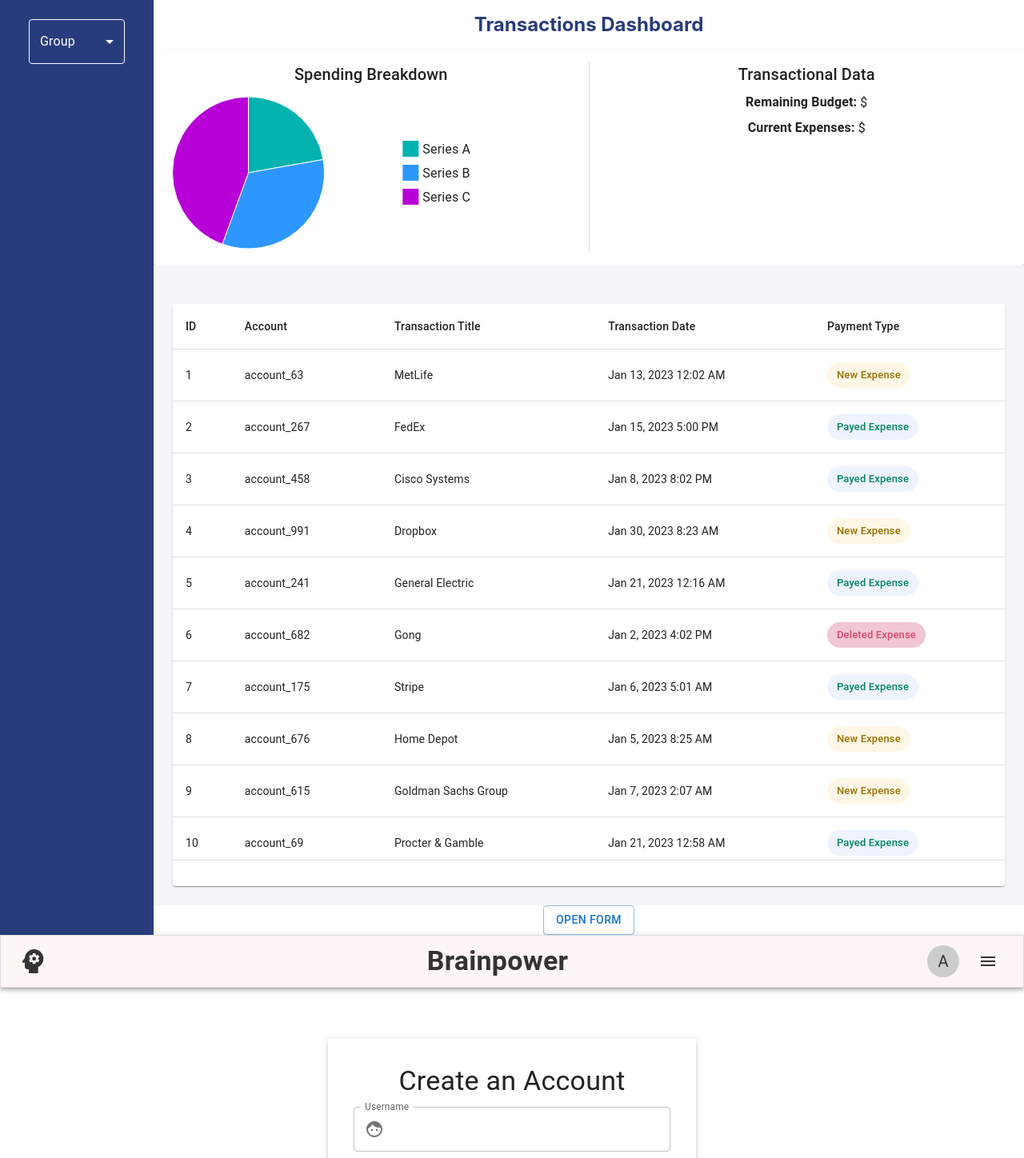
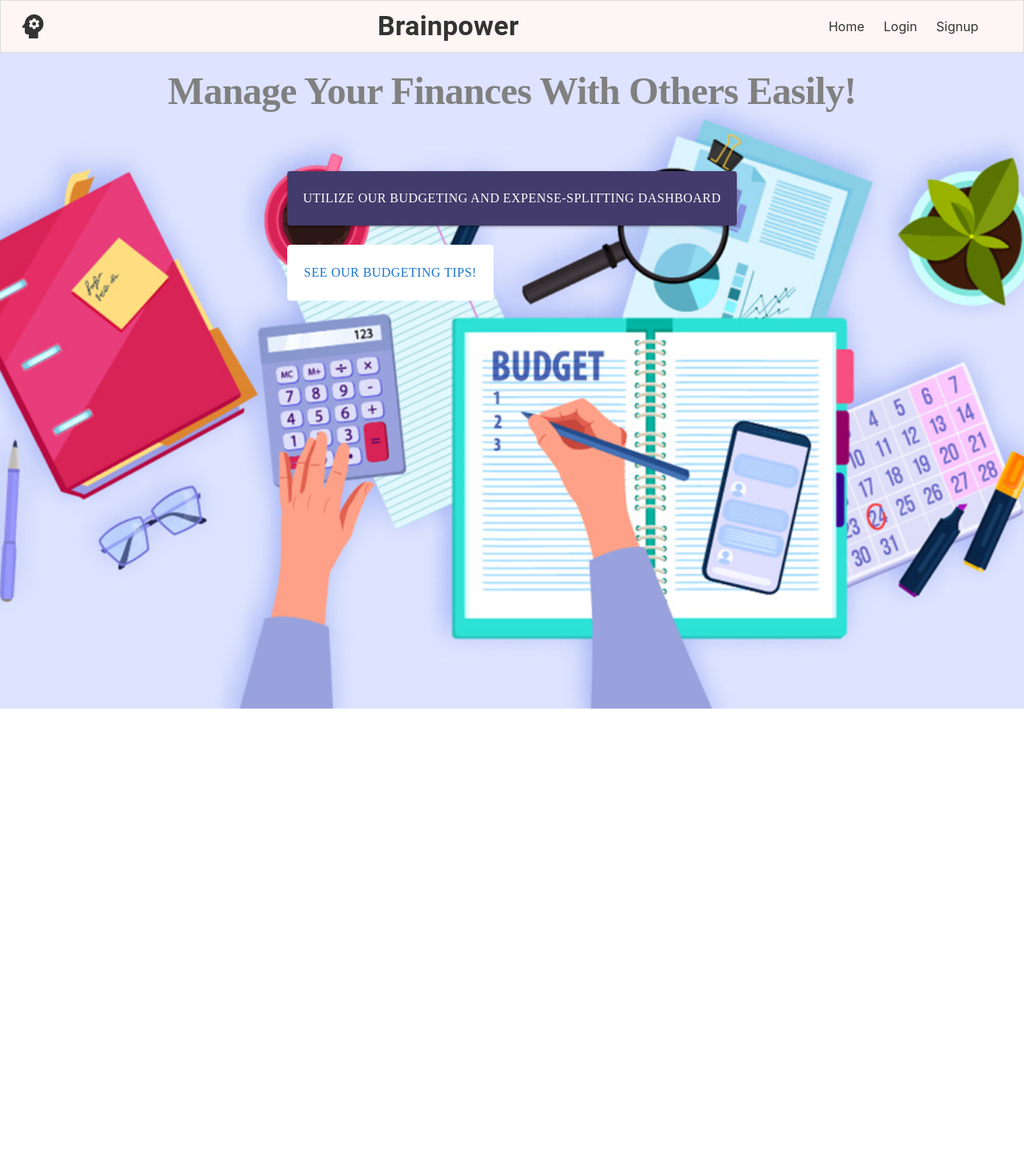
Before and after one commit to Misha0714/RoommateFinanceTracker, a React (Create React App) app in the folder frontend/: page / in a window 1280 px wide. Shown: the top 1448 px of the page at 80% size. After the commit the page ends 886 px from the top, so only its background shows below. Built offline with nearby package versions, Linux system fonts and the light colour scheme.

Commit message:
Added routing

```diff
--- a/frontend/src/App.js
+++ b/frontend/src/App.js
@@ -1,4 +1,5 @@
 import React, { useState } from "react";
+import { BrowserRouter, Routes, Route } from "react-router-dom";
 import './App.css';
 import LoginForm from './components/LoginForm';
 import Footer from './components/footer'
@@ -9,28 +10,26 @@
 import ModalForm from "./components/addExpenseForm";
 import DuoLoginForm from "./components/DuoLoginForm";
 import DashBoard from "./components/dashBoard"
+import LandingPage from "./LandingPage/LandingPage"
+import ArticlePage from "./ArticlePage/ArticlePage"
 import { Duo } from "@mui/icons-material";
+
+import SigninPage from "./signin/signinPage";
+import SignupPage from "./signup/signupPage";
+
 function App() {
   return (
-    <div className="App">
-      <div>
-        <DashBoard />
-      </div>
-      <div>
-       <NavBar/>
-      </div>
-      <div>
-        <RegistrationForm/>
-        <LoginForm/>
-      </div>
-        <BudgetSummary/>
-        <ActivityLog/>
-        <ModalForm/>
-      <div>
-
-      </div>
-        <DuoLoginForm/>
-    </div>
+    <BrowserRouter>
+      <Routes>
+        <Route path="/" element={<NavBar />}>
+          <Route index element={<LandingPage />} />
+          <Route path="signin" element={<SigninPage />} />
+          <Route path="signup" element={<SignupPage />} />
+          <Route path="dashboard" element={<DashBoard />} />
+          <Route path="blog" element={<ArticlePage />} />
+        </Route>
+      </Routes>
+    </BrowserRouter>
   );
 }
 
--- a/frontend/src/LandingPage/LandingPage.js
+++ b/frontend/src/LandingPage/LandingPage.js
@@ -1,4 +1,5 @@
 import React from 'react';
+import { Link } from "react-router-dom";
 import { Box, Button, Container } from '@mui/material';
 import { Typography } from '@mui/material';
 import backgroundImage from '../images/background.jpg';
@@ -36,7 +37,12 @@
             Manage Your Finances With Others Easily!
           </Typography>
           {/* Buttons */}
-        <Box sx={{ display: 'flex', gap: 3, mt: 2, flexDirection: 'column', paddingTop: '40px'}}>
+          <Box sx={{ display: 'flex', gap: 3, mt: 2, flexDirection: 'column', paddingTop: '40px', alignItems: "center", justifyContent: "center"}}>
+            <Link to="/dashboard" style={{
+              textDecoration: "none",
+              color: "white",
+              width: "100%"
+              }}>
               <Button
                 variant="contained"
                 sx={{
@@ -45,12 +51,15 @@
                   padding: '20px 20px',
                   fontSize: '1rem',
                   fontFamily: 'Libre Baskerville, serif',
+                  width: "100%"
                 }}
                 onClick={() => alert('Button 1 clicked!')}
               >
-           Utilize out Budgeting And Expense-Splitting Dashboard
+                Utilize our Budgeting And Expense-Splitting Dashboard
               </Button>
+            </Link>
 
+            <Link to="/blog" style={{ textDecoration: "none", color: "#333", width: "100%" }}>
               <Button
                 variant="outlined"
                 sx={{
@@ -64,6 +73,7 @@
               >
                 See our Budgeting Tips!
               </Button>
+            </Link>
           </Box>
         </Box>
       </>
--- a/frontend/src/components/dashBoard.js
+++ b/frontend/src/components/dashBoard.js
@@ -1,4 +1,4 @@
-import React from "react";
+import React, { useState } from 'react';
 import { Card, Typography, Box, Divider } from "@mui/material";
 import Sidebar from "./sidebar.js";
 import BudgetSummary from "./budgetSummary";
@@ -6,6 +6,25 @@
 import ModalForm from "./addExpenseForm";
 
 function DashBoard(){
+    const [username, setUsername] = useState("");
+    const [password, setPassword] = useState("");
+    const [isGuest, setIsGuest] = useState(true);
+
+    try {
+        const storedUsername = localStorage.getItem("username");
+        const storedPassword = localStorage.getItem("password");
+        if (storedUsername) setUsername(storedUsername);
+        if (storedPassword) setPassword(storedPassword);
+    } catch {
+        console.log("Username and password not found in local storage");
+    }
+
+    if (username !== "" || password !== "") {
+        setIsGuest(false);
+    }
+
+
+
     return (
         <Box sx={{ display: "flex",
             flexDirection: "row",
--- a/frontend/src/components/footer.js
+++ b/frontend/src/components/footer.js
@@ -35,7 +35,7 @@
             Blog
           </Link>
           {' | '}
-          <Link href="/login" color="inherit">
+          <Link href="/signin" color="inherit">
             Login
           </Link>
         </Typography>
--- a/frontend/src/components/header.js
+++ b/frontend/src/components/header.js
@@ -1,11 +1,13 @@
 
 import React from "react";
+import { Outlet, Link } from "react-router-dom";
 import { AppBar, Toolbar, Typography, IconButton, Box, Avatar } from "@mui/material";
 import MenuIcon from "@mui/icons-material/Menu";
 import BrainIcon from "@mui/icons-material/Psychology"; // Using a brain-like icon from MUI
 //Author : Ford C. (napip03)
 const NavBar = () => {
   return (
+    <>
       <AppBar position="static" sx={{ backgroundColor: "#fef5f5", color: "#333", border: "1px solid #ddd" }}>
         <Toolbar>
           {/* Left: Brain Icon */}
@@ -20,18 +22,21 @@
             </Typography>
           </Box>
 
-        {/* Right: Account and Hamburger Menu */}
-        <Box sx={{ display: "flex", alignItems: "center", gap: 2 }}>
-          {/* Account Icon */}
-          <Avatar sx={{ bgcolor: "#ccc", color: "#333" }}>A</Avatar>
-
-          {/* Hamburger Icon */}
-          <IconButton color="inherit">
-            <MenuIcon />
-          </IconButton>
+          <Box sx={{
+            display: "flex",
+            justifyContent: "flex-end",
+            alignItems: "center",
+            gap: 3,
+            marginRight: "2rem"
+          }}>
+            <Link to="/" style={{ textDecoration: "none", color: "#333" }}>Home</Link>
+            <Link to="/signin" style={{ textDecoration: "none", color: "#333" }}>Login</Link>
+            <Link to="/signup" style={{ textDecoration: "none", color: "#333" }}>Signup</Link>
           </Box>
         </Toolbar>
       </AppBar>
+      <Outlet />
+    </>
   );
 };
 
--- /dev/null
+++ b/frontend/src/signin/signinPage.js
@@ -0,0 +1,13 @@
+import React from "react"
+import LoginForm from '../components/LoginForm';
+import { Card, Typography, Box, Divider } from "@mui/material";
+
+function SigninPage() {
+    return (
+        <Box>
+            <LoginForm />
+        </Box>
+    );
+}
+
+export default SigninPage;
--- /dev/null
+++ b/frontend/src/signup/signupPage.js
@@ -0,0 +1,13 @@
+import React from "react"
+import RegistrationForm  from "../components/registrationForm"
+import { Card, Typography, Box, Divider } from "@mui/material";
+
+function SignupPage() {
+    return (
+        <Box>
+            <RegistrationForm />
+        </Box>
+    );
+}
+
+export default SignupPage;
```
Lines whose indentation alone changed are shown as unchanged.
